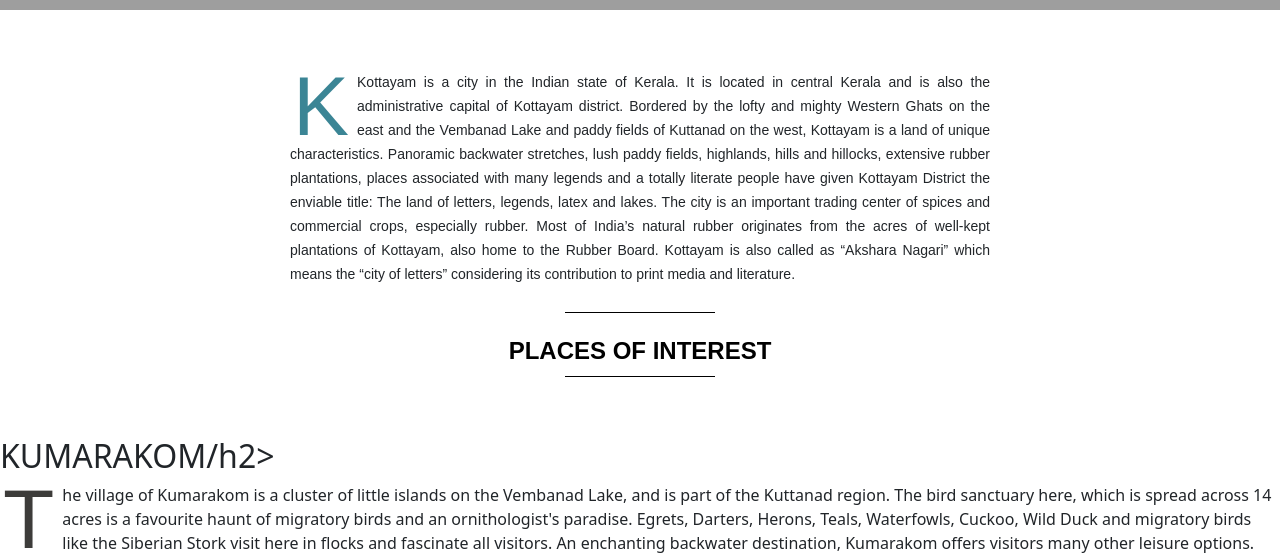
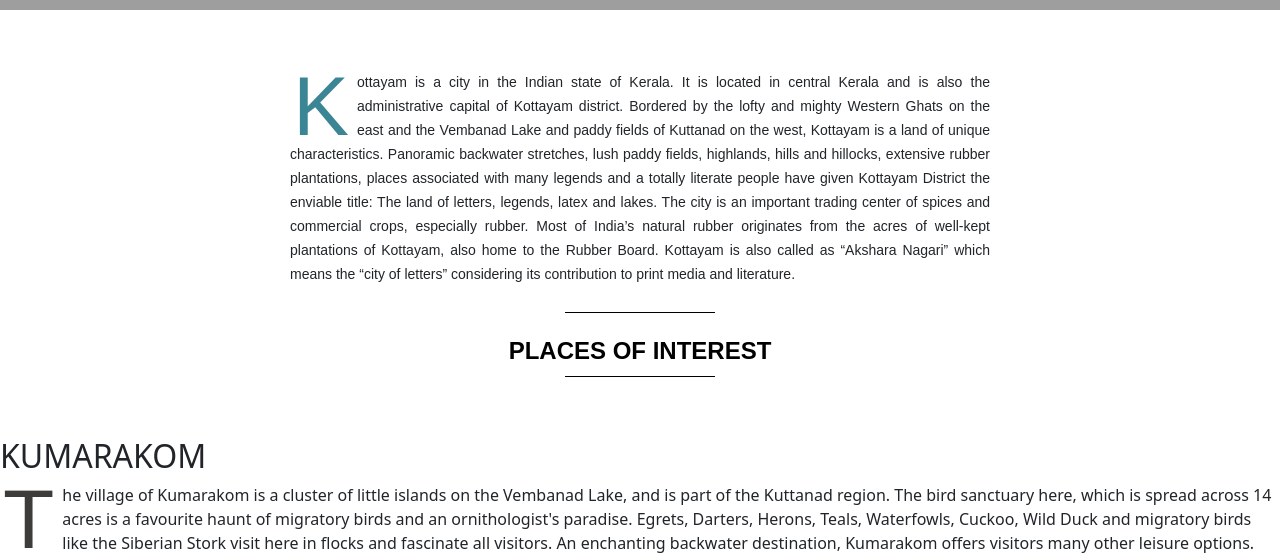
Before and after one commit to Navaneethvr/KERALA_TSM, a plain HTML site: page kott.html in a window 1280 px wide. Shown: the part 692-1247 px from the top of the page. Drawn offline with nearby package versions, Linux system fonts and the light colour scheme; grey boxes are pictures that could not be loaded.

Commit message:
Update kott.html

```diff
--- a/kott.html
+++ b/kott.html
@@ -28,7 +28,7 @@
 
         <section>
           <div class="block">
-            <p><span class="first-character sc">K</span> Kottayam is a city in the Indian state of Kerala. It is located in central Kerala and is also the administrative capital of Kottayam district. Bordered by the lofty and mighty Western Ghats on the east and the Vembanad Lake and paddy fields of Kuttanad on the west, Kottayam is a land of unique characteristics. Panoramic backwater stretches, lush paddy fields, highlands, hills and hillocks, extensive rubber plantations, places associated with many legends and a totally literate people have given Kottayam District the enviable title: The land of letters, legends, latex and lakes. The city is an important trading center of spices and commercial crops, especially rubber. Most of India’s natural rubber originates from the acres of well-kept plantations of Kottayam, also home to the Rubber Board. Kottayam is also called as “Akshara Nagari” which means the “city of letters” considering its contribution to print media and literature.</p>
+            <p><span class="first-character sc">K</span>ottayam is a city in the Indian state of Kerala. It is located in central Kerala and is also the administrative capital of Kottayam district. Bordered by the lofty and mighty Western Ghats on the east and the Vembanad Lake and paddy fields of Kuttanad on the west, Kottayam is a land of unique characteristics. Panoramic backwater stretches, lush paddy fields, highlands, hills and hillocks, extensive rubber plantations, places associated with many legends and a totally literate people have given Kottayam District the enviable title: The land of letters, legends, latex and lakes. The city is an important trading center of spices and commercial crops, especially rubber. Most of India’s natural rubber originates from the acres of well-kept plantations of Kottayam, also home to the Rubber Board. Kottayam is also called as “Akshara Nagari” which means the “city of letters” considering its contribution to print media and literature.</p>
             <p class="line-break margin-top-10"></p><br>
             <h1 align ="center" ><b> Places of Interest </b></h1>
             <p class="line-break margin-top-10"></p>
@@ -38,7 +38,7 @@
 
         <section>
           <div class="parallax-two">
-            <h2>KUMARAKOM/h2>
+            <h2>KUMARAKOM</h2>
           </div>
         </section>
 
```
